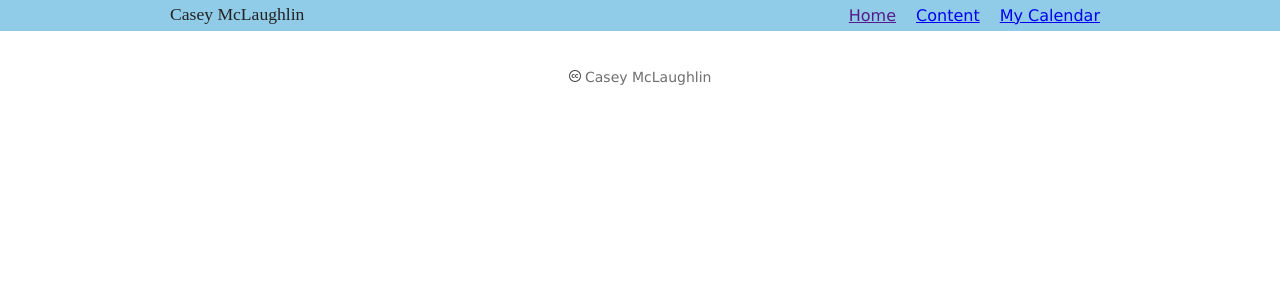
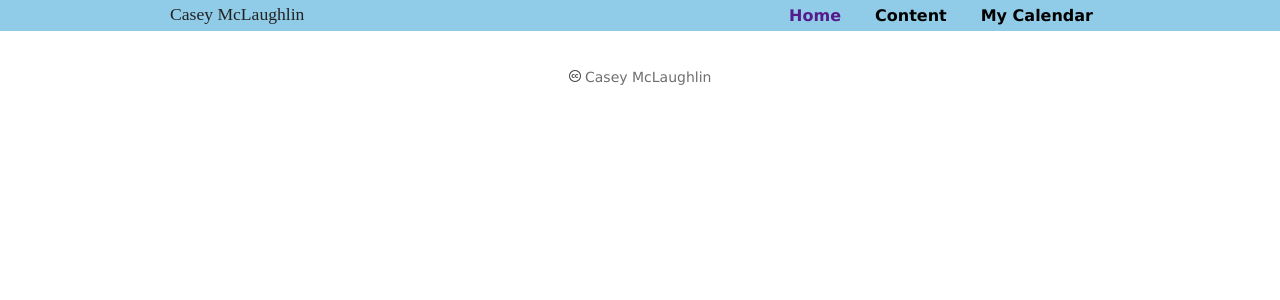
Before and after one commit to caseyamcl/caseyamcl.github.io, a PHP site: page /templates/default/main.php in a window 1280 px wide. Shown: the top 300 px of the page. Run offline with PHP 8.4, Linux system fonts and the light colour scheme; the template is opened without the code that fills it, so the values that code supplies are empty; some libraries are stand-ins or nearby versions.

Commit message:
Updated CSS

```diff
--- a/templates/default/stylesheets/layout.css
+++ b/templates/default/stylesheets/layout.css
@@ -77,8 +77,26 @@ body > header ul {
 body > header ul li {
 	display: block;
 	float: left;
-	margin-left: 10px;
-	margin-right: 10px;
+	margin: 0.2em 10px 0 10px;
+	padding: 0;
+}
+
+body > header ul li > a {
+	display: block;
+	padding: 0.1em 7px 0.3em 7px;
+	border-radius: 5px 5px 0 0;
+	color: #000;
+	font-weight: bold;
+	text-decoration: none;
+}
+
+body > header ul li > a:hover {
+	background-color: blue;
+}
+
+body > header ul li.current > a,
+body > header ul li.current > a:hover {
+	background-color: #FFF;
 }
 
 /* -- Footer ------------------------------------- */
```
